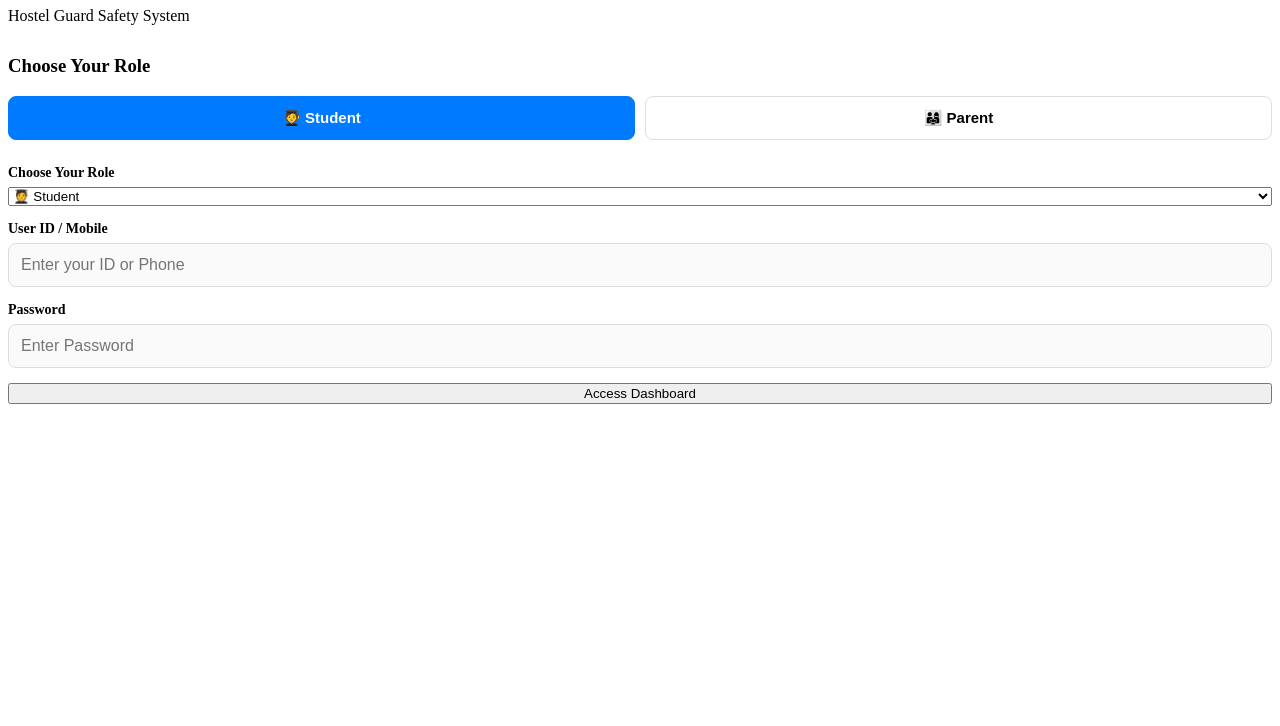
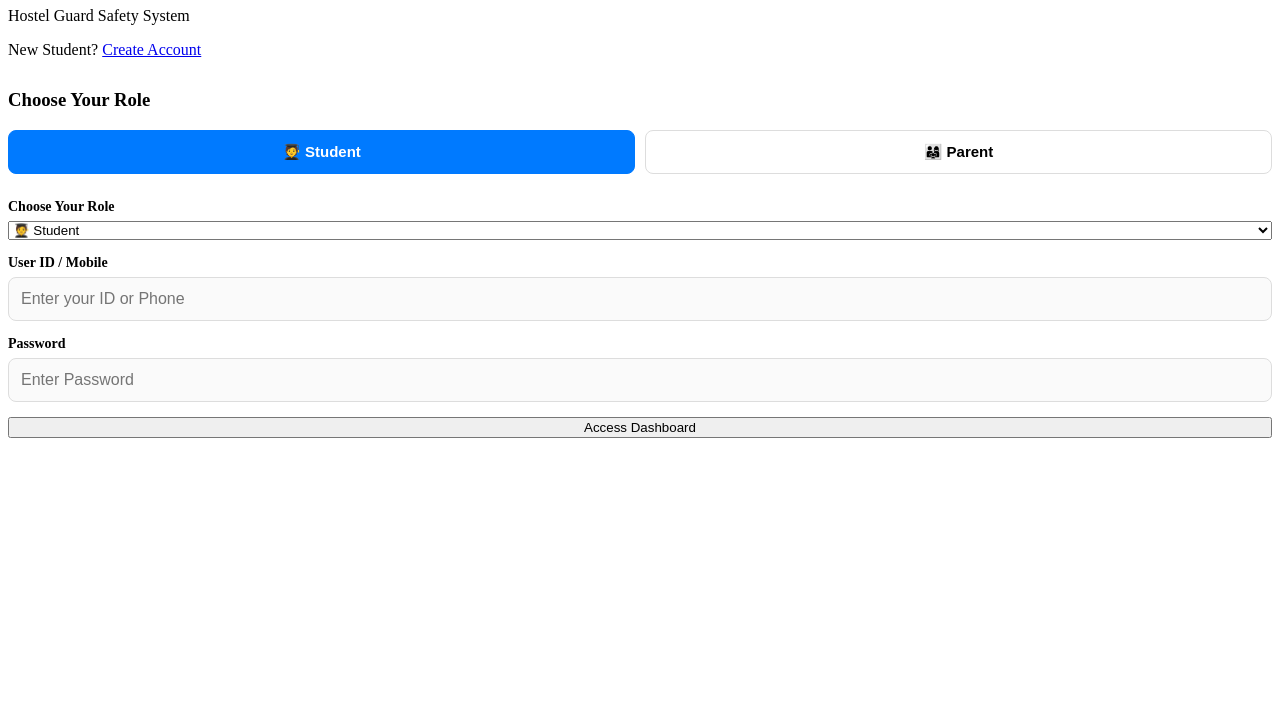
Before and after one commit to maddeshiyashushil01-beep/STUDENT-SAFETY-SYSTEM-, a plain HTML site: page index.html in a window 1280 px wide. Shown: the part 74-800 px from the top of the page. Drawn offline with Linux system fonts and the light colour scheme.

Commit message:
Update index.html

```diff
--- a/index.html
+++ b/index.html
@@ -14,6 +14,13 @@
             <h1>🔐 Secure Gateway</h1>
             <p>Hostel Guard Safety System</p>
         </header>
+
+<p>
+New Student?
+<a href="register.html">
+Create Account
+</a>
+</p>
 
         <section class="card login-card">
 
```
